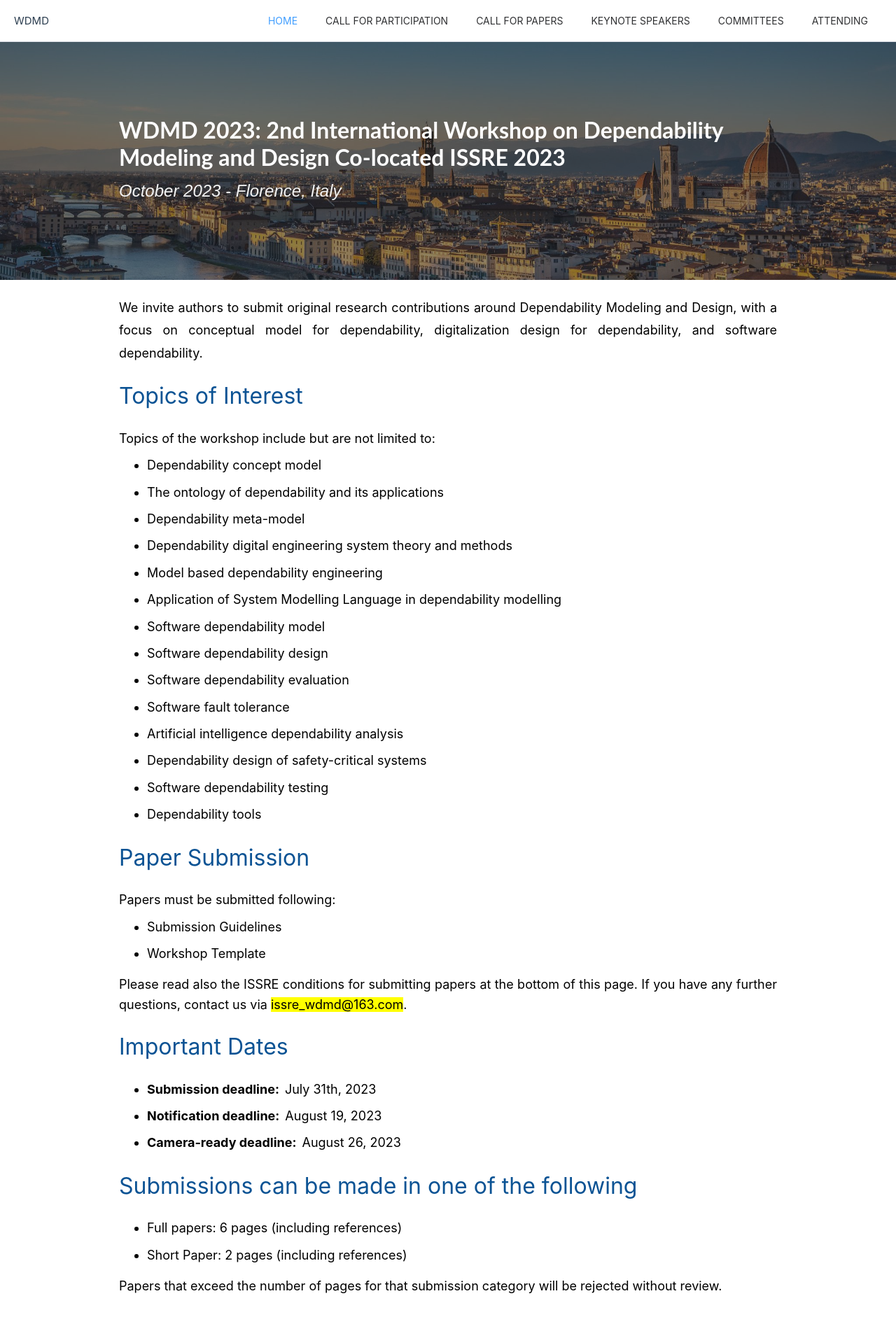
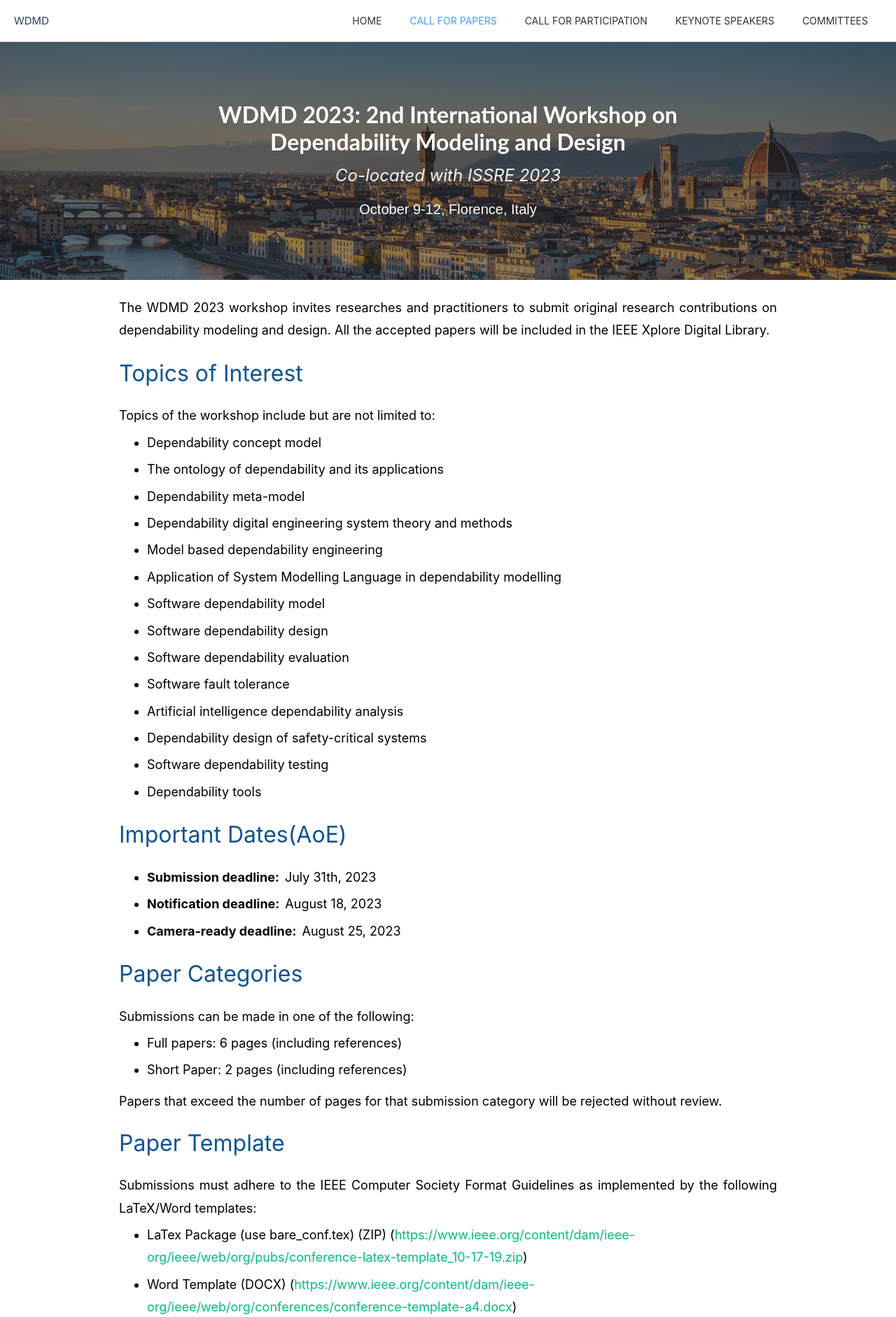
Before and after one commit to issre-wdmd/issre-wdmd.github.io, a Vue app: page /#/papers in a window 1280 px wide. Shown: the top 1882 px of the page at 70% size. Built offline with nearby package versions, Linux system fonts and the light colour scheme.

Commit message:
feat: 修改文案，隐藏attending

```diff
--- a/src/components/TheBanner.vue
+++ b/src/components/TheBanner.vue
@@ -2,8 +2,10 @@
   <div class="banner">
     <div class="background"></div>
     <div class="text">
-      <h2 class="title font-lato">WDMD 2023: 2nd International Workshop on Dependability Modeling and Design Co-located ISSRE 2023</h2>
-      <div class="tip font-merri">October 2023 - Florence, Italy</div>
+      <h2 class="title font-lato">WDMD 2023: 2nd International Workshop on </h2>
+      <h2 class="title font-lato">Dependability Modeling and Design</h2>
+      <div class="subtitle">Co-located with ISSRE 2023</div>
+      <div class="tip font-merri">October 9-12, Florence, Italy</div>
     </div>
   </div>
 </template>
@@ -49,13 +51,20 @@
       font-size: 32px;
       font-weight: bold;
       line-height: 1.2;
+      text-align: center;
     }
-    .tip {
+    .subtitle {
+      text-align: center;
       margin-top: 10px;
       font-size: 24px;
       color: #f3f3f3;
       font-style: italic;
     }
+    .tip {
+      margin-top: 12px;
+      text-align: center;
+      font-size: 20px;
+    }
   }
 }
 </style>
--- a/src/components/TheHeader.vue
+++ b/src/components/TheHeader.vue
@@ -3,21 +3,24 @@
     class="menu"
     mode="horizontal"
     router
-    default-active="/"
+    :default-active="route.path"
   >
     <div class="logo">WDMD</div>
     <div class="menu-right">
       <el-menu-item index="/">HOME</el-menu-item>
+      <el-menu-item index="/papers">CALL FOR PAPERS</el-menu-item>
       <el-menu-item index="/participation">CALL FOR PARTICIPATION</el-menu-item>
-      <el-menu-item index="/papers">CALL FOR PAPERS</el-menu-item>
       <el-menu-item index="/keynote/speakers">KEYNOTE SPEAKERS</el-menu-item>
       <el-menu-item index="/committees">COMMITTEES</el-menu-item>
-      <el-menu-item index="/attending">ATTENDING</el-menu-item>
+      <!-- <el-menu-item index="/attending">ATTENDING</el-menu-item> -->
     </div>
   </el-menu>
 </template>
 
 <script lang="ts" setup>
+import { useRoute } from 'vue-router'
+
+const route = useRoute()
 </script>
 
 <style lang="less" scoped>
--- a/src/views/HomeView.vue
+++ b/src/views/HomeView.vue
@@ -2,7 +2,7 @@
   <div class="home">
     <div class="title1  font-merri">WDMD 2023</div>
     <p class="pa pa-header p">Dependability Modeling and Design refers to the real interaction between business and dependability ability technology based on the support and capabilities provided by information technology.</p>
-    <p class="pa pa-content p">With increasing complexity of critical systems such as industrial control systems, automobiles, robots, assessing and ensuring the reliability and safety, as well as other dependability aspects such as robustness, integrity, maintainability, and accountability becomes challenging for manufacturers, owners, and operators. For addressing these issues, advanced technologies, appropriate methodology, powerful modelling languages and tools, and shared conceptualization of dependability modelling and design are investigated. The WDMD seeks to bring together researchers and practitioners to exchange and discuss advanced researches and practical application in the areas of dependability modelling and design, with a focus on four modules: conceptual model for dependability, digitalization design for dependability, software dependability, and control and kinematic dependability.</p>
+    <p class="pa pa-content p">With increasing complexity of critical systems such as industrial control systems, automobiles, robots, assessing and ensuring the reliability and safety, as well as other dependability aspects such as robustness, integrity, maintainability, and accountability becomes challenging for manufacturers, owners, and operators. For addressing these issues, advanced technologies, appropriate methodology, powerful modelling languages and tools, and shared conceptualization of dependability modelling and design are investigated. The WDMD seeks to bring together researchers and practitioners to exchange and discuss advanced researches and practical application in the areas of dependability modelling and design, with a focus on three topics: conceptual model for dependability, digitalization design for dependability, and software dependability.</p>
 
     <div class="title2 section-title">Conceptual Model for Dependability</div>
     <p class="pa pa-header p">With the development of science and technology, the composition of the system becomes more and more complex, resulting in more and more prominent problems of system dependability. In addition, with the continuous evolution from closed system to autonomous system, the conceptual model of dependability based on closed systems is no longer applicable for autonomous systems. How to construct a new conceptual model for dependability based on the human factors, specifications, implementations, environments, and requirements becomes a very challenging problem.</p>
--- a/src/views/PapersView.vue
+++ b/src/views/PapersView.vue
@@ -1,6 +1,6 @@
 <template>
   <div class="papers">
-    <p class="pa-header p">We invite authors to submit original research contributions around Dependability Modeling and Design, with a focus on conceptual model for dependability, digitalization design for dependability, and software dependability. </p>
+    <p class="pa-header p">The WDMD 2023 workshop invites researches and practitioners to submit original research contributions on dependability modeling and design. All the accepted papers will be included in the IEEE Xplore Digital Library.</p>
 
     <div class="title2 section-title">Topics of Interest</div>
     <p class="pa-header p">Topics of the workshop include but are not limited to:</p>
@@ -12,8 +12,24 @@
       >{{ item }}</li>
     </ul>
 
-    <div class="title2 section-title">Paper Submission</div>
-    <p class="pa-header p">Papers must be submitted following:</p>
+    <div class="title2 section-title">Important Dates(AoE)</div>
+    <ul class="list">
+      <li class="item">
+        <span class="label">Submission deadline:</span>
+        <span class="value">July 31th, 2023</span>
+      </li>
+      <li class="item">
+        <span class="label">Notification deadline:</span>
+        <span class="value">August 18, 2023</span>
+      </li>
+      <li class="item">
+        <span class="label">Camera-ready deadline:</span>
+        <span class="value">August 25, 2023</span>
+      </li>
+    </ul>
+
+    <div class="title2 section-title">Paper Categories</div>
+    <p class="pa-header p">Submissions can be made in one of the following:</p>
     <ul class="list">
       <li
         class="item"
@@ -21,36 +37,7 @@
         :key="index"
       >{{ item }}</li>
     </ul>
-    <p class="pa-content p">Please read also the ISSRE conditions for submitting papers at the bottom of this page. If you have any further questions, contact us via <mark>issre_wdmd@163.com</mark>.</p>
-
-    <div class="title2 section-title">Important Dates</div>
-    <ul class="list">
-      <li class="item">
-        <span class="label">Submission deadline:</span>
-        <span class="value">July 31th, 2023</span>
-      </li>
-      <li class="item">
-        <span class="label">Notification deadline:</span>
-        <span class="value">August 19, 2023</span>
-      </li>
-      <li class="item">
-        <span class="label">Camera-ready deadline:</span>
-        <span class="value">August 26, 2023</span>
-      </li>
-    </ul>
-
-    <div class="title2 section-title">Submissions can be made in one of the following</div>
-    <ul class="list">
-      <li
-        class="item"
-        v-for="(item, index) in list3"
-        :key="index"
-      >{{ item }}</li>
-    </ul>
     <p class="pa-content p">Papers that exceed the number of pages for that submission category will be rejected without review.</p>
-
-    <div class="title2 section-title">Anonymizing Rules</div>
-    <p class="pa-header p">The anonymizing rules are consistent with the official website.</p>
 
     <div class="title2 section-title">Paper Template</div>
     <p class="pa-header p">Submissions must adhere to the IEEE Computer Society Format Guidelines as implemented by the following LaTeX/Word templates:</p>
@@ -62,6 +49,10 @@
         <span>Word Template (DOCX) (<a href="https://www.ieee.org/content/dam/ieee-org/ieee/web/org/conferences/conference-template-a4.docx">https://www.ieee.org/content/dam/ieee-org/ieee/web/org/conferences/conference-template-a4.docx</a>)</span>
       </li>
     </ul>
+
+    <div class="title2 section-title">Paper Submission</div>
+    <p class="pa-header p">Papers are submitted via EasyChair at the following URL:</p>
+    <p class="pa-content p">If you have any further questions, contact us via <mark>issre_wdmd@163.com</mark>.</p>
   </div>
 </template>
 
@@ -84,11 +75,6 @@ const list1 = [
 ]
 
 const list2 = [
-  'Submission Guidelines',
-  'Workshop Template'
-]
-
-const list3 = [
   'Full papers: 6 pages (including references)',
   'Short Paper: 2 pages (including references)'
 ]
```
